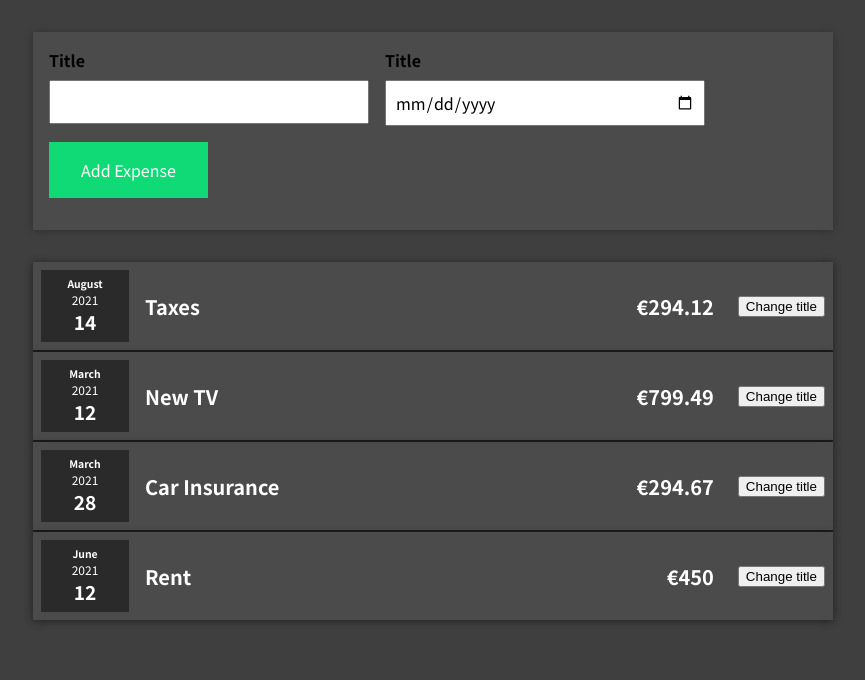
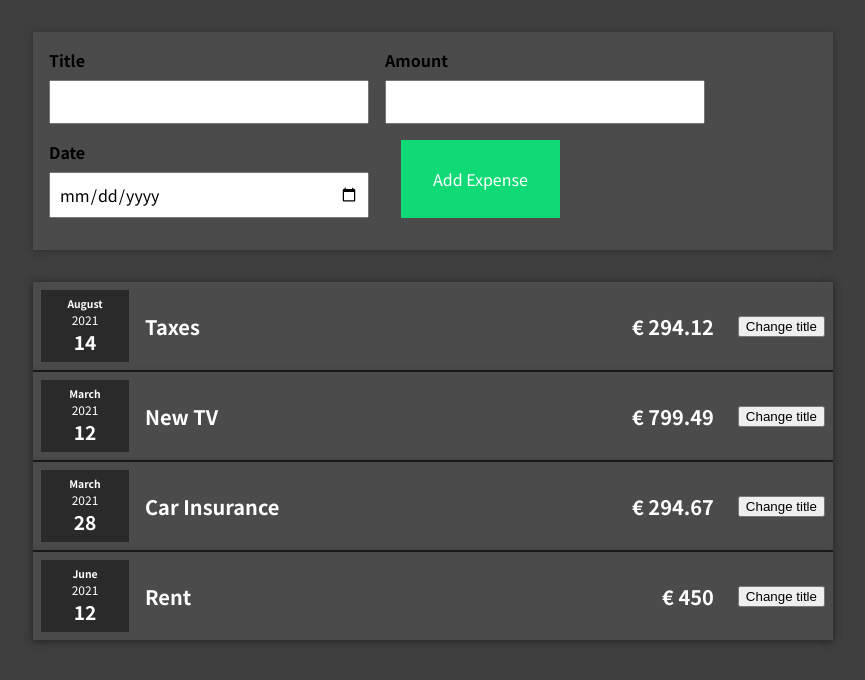
Before and after one commit to GabrieleScano/expenses-app, a React (Create React App) app: page / in a window 1280 px wide. Shown: the top 680 px of the page, without its empty margins (207-1072 px from the left). Built offline with nearby package versions, Linux system fonts and the light colour scheme.

Commit message:
add funcionality to NewExpense component

```diff
--- a/src/App.js
+++ b/src/App.js
@@ -11,7 +11,10 @@
       amount: 294.12,
       date: new Date(2021, 7, 14),
     },
-    { id: 'e2', title: 'New TV', amount: 799.49, date: new Date(2021, 2, 12) },
+    {
+      id: 'e2',
+      title: 'New TV',
+      amount: 799.49, date: new Date(2021, 2, 12) },
     {
       id: 'e3',
       title: 'Car Insurance',
@@ -25,10 +28,13 @@
       date: new Date(2021, 5, 12),
     },
   ]
-
+const addExpenseHandler = expense => {
+  console.log('In App.js')
+  console.log(expense)
+}
   return (
    <div>
-     <NewExpense />
+     <NewExpense onAddExpense={addExpenseHandler} />
      <Expenses items={expenses}/>
    </div>
   )
--- a/src/components/ExpenseItem/ExpenseItem.js
+++ b/src/components/ExpenseItem/ExpenseItem.js
@@ -15,7 +15,7 @@
             <ExpenseDate date={props.date}/>
             <div className="expense-item__description">
                 <h2>{title}</h2>
-                <div className="expense-item__price">€{props.amount}</div>
+                <div className="expense-item__price">€ {props.amount}</div>
             </div>
             <button onClick={handleClick}>Change title</button>
         </Card>
--- a/src/components/NewExpense/ExpenseForm/ExpenseForm.js
+++ b/src/components/NewExpense/ExpenseForm/ExpenseForm.js
@@ -1,22 +1,75 @@
-import React from 'react'
+import React, { useState } from 'react'
 import './ExpenseForm.css'
 
-export const ExpenseForm = () => {
+export const ExpenseForm = (props) => {
+
+    const [enteredTitle, setEnteredTitle] = useState('')
+    const [enteredAmount, setEnteredAmount] = useState('')
+    const [enteredDate, setEnteredDate] = useState('')
+
+    const titleChangeHandler = (e) => {
+        setEnteredTitle(e.target.value)
+    }
+
+    const amountChangeHandler = (e) => {
+        setEnteredAmount(e.target.value)
+    }
+
+    const dateChangeHandler = (e) => {
+        setEnteredDate(e.target.value)
+    }
+
+    const submitHandler = (e) => {
+        e.preventDefault()
+
+        const expenseData = {
+            title: enteredTitle,
+            amount: enteredAmount,
+            date: new Date(enteredDate)
+        }
+
+        props.onSaveExpenseData(expenseData)
+
+        setEnteredTitle('')
+        setEnteredAmount('')
+        setEnteredDate('')
+    }
+
     return (
-        <form>
+      <form onSubmit={submitHandler}>
         <div className="new-expense__controls">
           <div className="new-expense__control">
             <label>Title</label>
-                    <input type="text" min="0.01" step="0.01" />
+            <input
+              type="text"
+              value={enteredTitle}
+              onChange={titleChangeHandler}
+            />
           </div>
           <div className="new-expense__control">
-                    <label>Title</label>
-                    <input type="date" min="2019-01-01" max="2022-01-01" step="0.01" />
+            <label>Amount</label>
+            <input
+              type="number"
+              min="0.01"
+              step="0.01"
+              value={enteredAmount}
+              onChange={amountChangeHandler}
+            />
+          </div>
+          <div className="new-expense__control">
+            <label>Date</label>
+            <input
+              type="date"
+              min="2019-01-01"
+              max="2022-01-01"
+              step="0.01"
+              value={enteredDate}
+              onChange={dateChangeHandler}
+            />
           </div>
           <div className="new-expense__actions"></div>
           <button type="submit">Add Expense</button>
         </div>
-
       </form>
-    )
+    );
 }
--- a/src/components/NewExpense/NewExpense.js
+++ b/src/components/NewExpense/NewExpense.js
@@ -3,10 +3,18 @@
 
 import './NewExpense.css'
 
-export const NewExpense = () => {
+export const NewExpense = (props) => {
+    const saveExpenseDataHandler = (enteredExpenseData) => {
+        const expenseData = {
+            ...enteredExpenseData,
+            id: Math.random().toString()
+        }
+        props.onAddExpense(expenseData)
+    }
+
     return (
         <div className="new-expense">
-            <ExpenseForm />
+            <ExpenseForm onSaveExpenseData={saveExpenseDataHandler} />
         </div>
     )
 }
```
Lines whose indentation alone changed are shown as unchanged.
